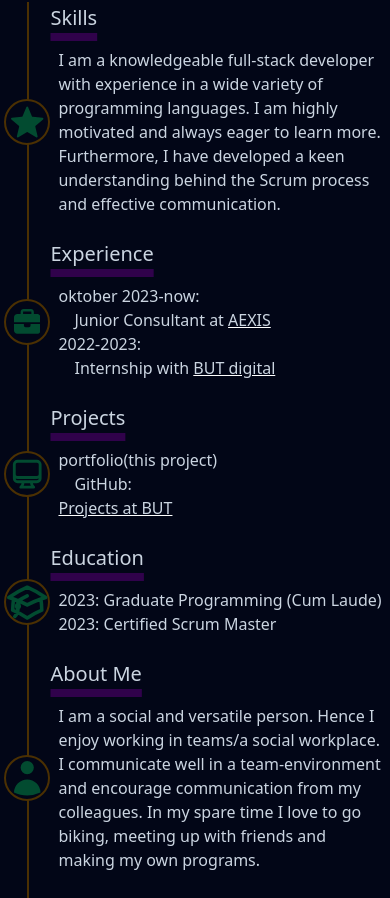
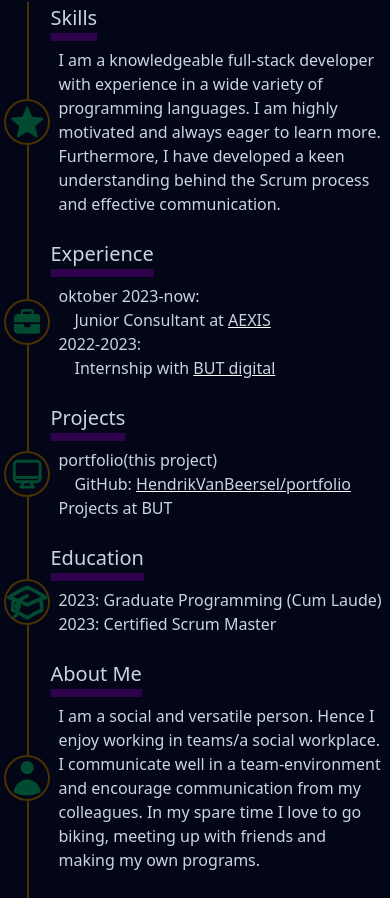
Before and after one commit to HendrikVanBeersel/portfolio, a Vue app: page / in a window 390 px wide. Shown: the part 524-1422 px from the top of the page. Built offline with nearby package versions, Linux system fonts and the light colour scheme; no server answers.

Commit message:
fix phone view home

```diff
--- a/src/views/HomeView.vue
+++ b/src/views/HomeView.vue
@@ -51,10 +51,10 @@ const gitHubStore = useGitHubStore()
           <a
             href="https://github.com/HendrikVanBeersel/portfolio"
             class="underline decoration-white"
-            >{{ gitHubStore.portfolioRepo.html_url }}</a
+            >HendrikVanBeersel/portfolio</a
           >
         </p>
-        <a href="" class="underline decoration-white">Projects at BUT</a>
+        <a href="" class="decoration-white">Projects at BUT</a>
       </template>
     </HomeItem>
 
```
